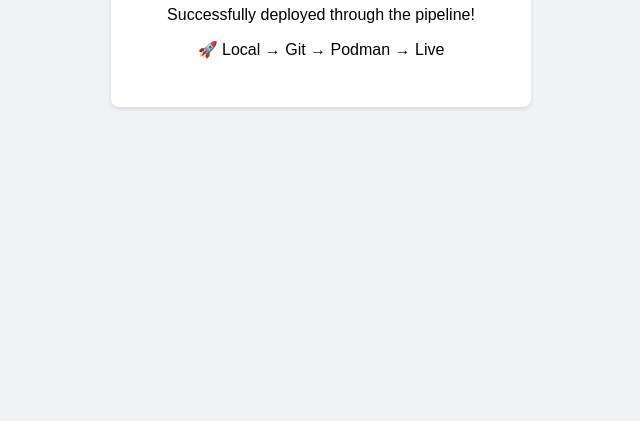
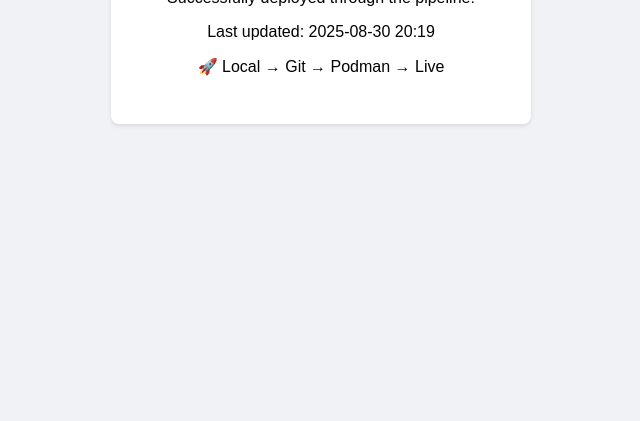
Before and after one commit to shelfwise-llc/test-deploy, a plain HTML site: page index.html in a window 1280 px wide. Shown: the part 419-840 px from the top of the page, without its empty margins (319-959 px from the left). Drawn offline with Linux system fonts and the light colour scheme.

Commit message:
Add timestamp to test deployment

```diff
--- a/index.html
+++ b/index.html
@@ -31,6 +31,7 @@
     <div class="container">
         <h1>Test Deploy Dashboard</h1>
         <p>Successfully deployed through the pipeline!</p>
+        <p>Last updated: 2025-08-30 20:19</p>
         <p>🚀 Local → Git → Podman → Live</p>
     </div>
 </body>
```
